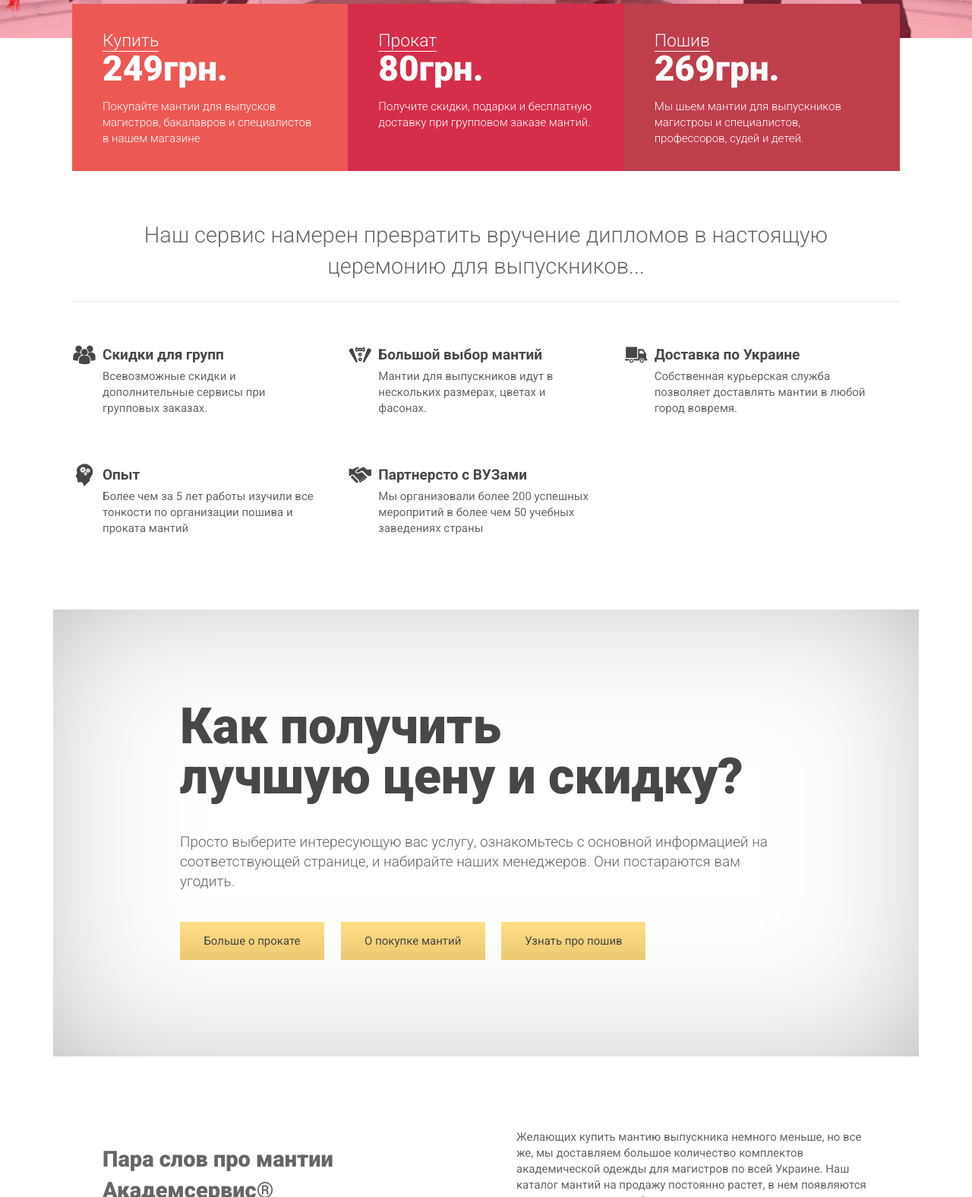
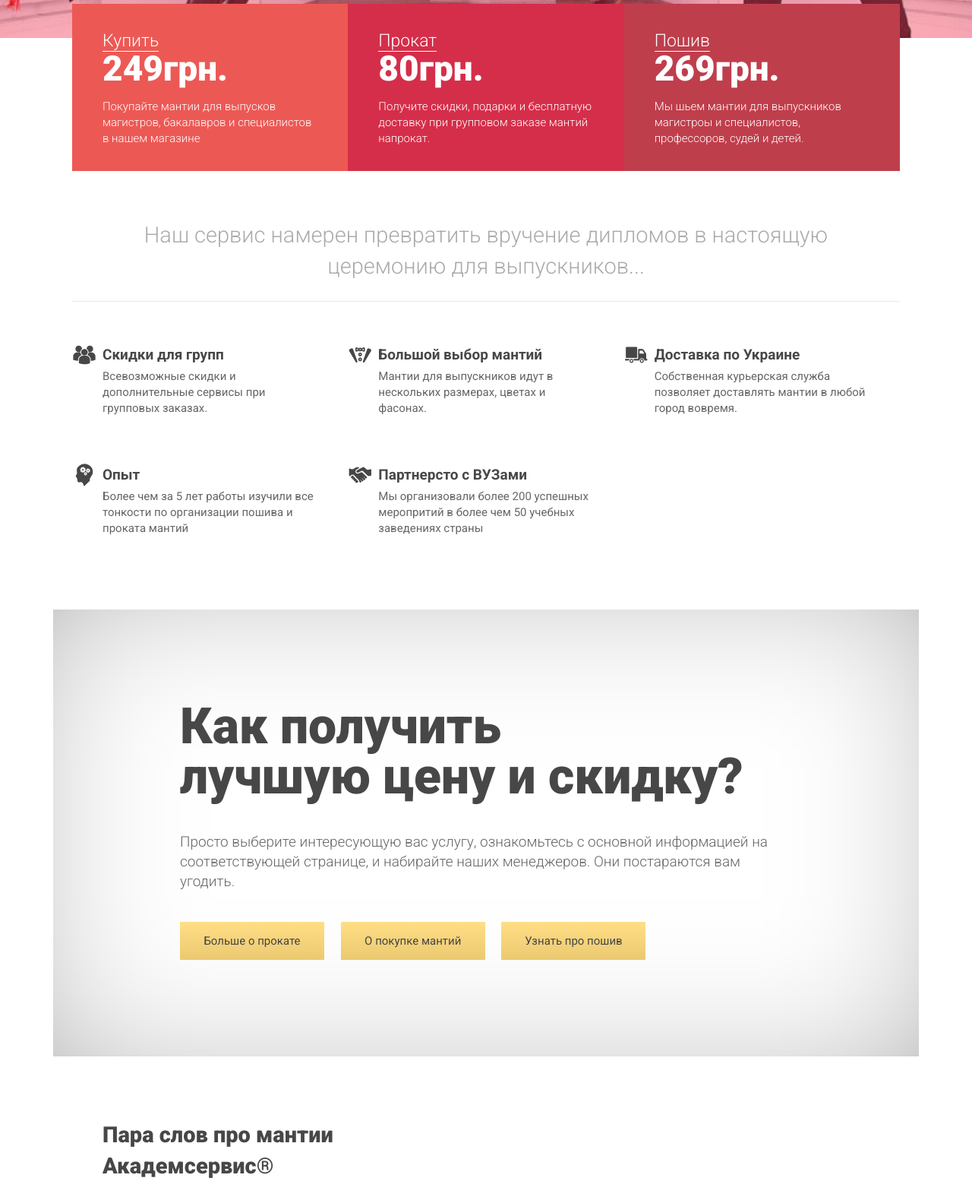
Before and after one commit to hubet/Akadem, a plain HTML site: page index.html in a window 1280 px wide. Shown: the part 760-2335 px from the top of the page at 76% size. Drawn offline with nearby package versions, Linux system fonts and the light colour scheme; files whose address does not match are found by name.

Commit message:
Elements refactoring plus MISC files restructure

```diff
--- a/index.html
+++ b/index.html
@@ -94,7 +94,7 @@
 			<div class="promo-cell promo-cell2">
 				<a href='' class='link-to-page'>Прокат</a>
 				<span class='price'>80грн.</span>
-				<p>Получите скидки, подарки и бесплатную доставку при групповом заказе мантий.</p>
+				<p>Получите скидки, подарки и бесплатную доставку при групповом заказе мантий напрокат.</p>
 			</div>
 			<div class="promo-cell promo-cell3">
 				<a href='' class='link-to-page'>Пошив</a>
@@ -187,6 +187,10 @@
 		<div class="row">
 			<div class="col-sm-6 add-padding-inside">
 				<h2>Пара слов про мантии Академсервис®</h2>
+			</div>
+		</div>
+		<div class="row">
+			<div class="col-sm-6 add-padding-inside">
 				<p>Вы выпускник, и Вас интересуют мантии напрокат для вручения дипломов? Или вы являетесь работником одного из Университетов Украины, и хотите купить мантии в нашем магазине? Или же, возможно, вас не заинтересовало ни одно предложение из нашего каталога академической одежды, и вы хотите сшить мантию по своему усмотрению? В любом случае, Вы попали на нужный сайт!</p>
 				<p>Выпускной сервис «Академсервис®» предоставляет услуги по продаже, аренде и пошиву академических мантий. Мы изготавливаем качественные мантии для магистров, бакалавров, специалистов и судей с 2009 года. С каждым годом, каталог наших услуг растет,  мы стараемся повышать качество наших сервисов и продукции,  курьеры осуществляют своевременную доставку мантий не только по Киеву, но и в других городах Украины (Харьков, Одесса, Донецк, Днепропетровск и др.), наши цены доступны для выпускников.</p>
 				<p>Прокат мантий для выпускников магистров – самая популярная услуга Академсервиса. Мы рады, что клиенты оставляют большое количество положительных отзывов, и высылают нам фотографии выпускников в мантиях после оказанных услуг по аренде мантий.</p>
--- a/scss/_mixins.scss
+++ b/scss/_mixins.scss
@@ -25,9 +25,5 @@
 
 
 @mixin text-layout-padding(){
-  padding: $main-layout-margin*0.8 $main-layout-margin $main-layout-margin*0.8 $main-layout-margin;
-
-  @include tablet-portrait-and-below{
-    padding: 0 $main-layout-margin 0 $main-layout-margin;
-  }
+  padding: 0 $main-layout-margin 0 $main-layout-margin;
 }
--- a/scss/_typography.scss
+++ b/scss/_typography.scss
@@ -27,36 +27,42 @@
 h1 {
 	@include large-font-size();
 	@include xbold-font-weight();
+  color: $color-dust-gray;
 	margin: 0 0 $big-font-size 0;
 }
 
 h2 {
 	@include xbig-font-size();
 	@include xbold-font-weight();
+  color: $color-dust-gray;
 	margin: $xnormal-font-size 0 $big-font-size 0;
 }
 
 h3 {
 	@include big-font-size();
 	@include xbold-font-weight();
+  color: $color-dust-gray;
 	margin: $normal-font-size  0 $big-font-size 0;
 }
 
 h4 {
 	@include big-font-size();
 	@include normal-font-weight();
+  color: $color-dust-gray;
 	margin: 0 0 $big-font-size 0;
 }
 
 h5 {
 	@include xnormal-font-size();
 	@include normal-font-weight();
+  color: $color-dust-gray;
 	margin: 0 0 $big-font-size 0;
 }
 
 h5 {
 	@include normal-font-size();
 	@include bold-font-weight();
+  color: $color-dust-gray;
 	margin: 0 0 $big-font-size 0;
 }
 
--- a/scss/_variables.scss
+++ b/scss/_variables.scss
@@ -3,6 +3,7 @@
 // ---------------------------------------------------------------
 // Greyscalse
 $color-stone-grey:      #e8e8e8;
+$color-steel-grey:      #aaaaaa;
 $color-silver-grey:     #666666;
 $color-dust-gray:       #474747;
 $color-space-black:     #222222;
@@ -26,7 +27,7 @@ $anchor-hover-color:    #384b56;
 $Footer-height:         300px;
 $height-main-nav:       120px;
 
-$small-layout-margin:	25px;  // *1.6
+$small-layout-margin:	25px;  // *1.6  (Also used as main margin from the screen)
 $main-layout-margin:	40px;
 $medium-layout-margin:	64px;  // *1.6
 $long-layout-margin:	102px; // *1.6
--- a/scss/molecules/_important_block.scss
+++ b/scss/molecules/_important_block.scss
@@ -16,8 +16,7 @@
 		padding: $long-layout-margin  $long-layout-margin+$main-layout-margin;
 
 		@include tablet-portrait-and-below{
-			padding: $main-layout-margin+$small-layout-margin;
-		}
+			padding: $main-layout-margin;
 		}
 
 		.important-block-header{
@@ -25,8 +24,13 @@
 			font-weight: 900;
 			margin-bottom: $main-layout-margin;
 			@include xxlarge-font-size();
+
+			@include tablet-portrait-and-below{
+				@include xlarge-font-size();
+			}
+
 			@include mobile-landscape-and-below{
-		    @include xlarge-font-size();
+			    @include large-font-size();
 			}
 
 			span{
@@ -42,6 +46,6 @@
 			@include light-font-weight();
 			margin-bottom: $main-layout-margin;
 		}
-
+	}
 
 }
--- a/scss/molecules/_welcome_message.scss
+++ b/scss/molecules/_welcome_message.scss
@@ -11,5 +11,7 @@
 		width: 85%;
 		margin: 0 auto 0 auto;
 		@include light-font-weight();
+		color: $color-steel-grey;
 	}
+
 }
```
Also changed, not shown: css/main.css, 6 other files. Lines whose indentation alone changed are shown as unchanged.
